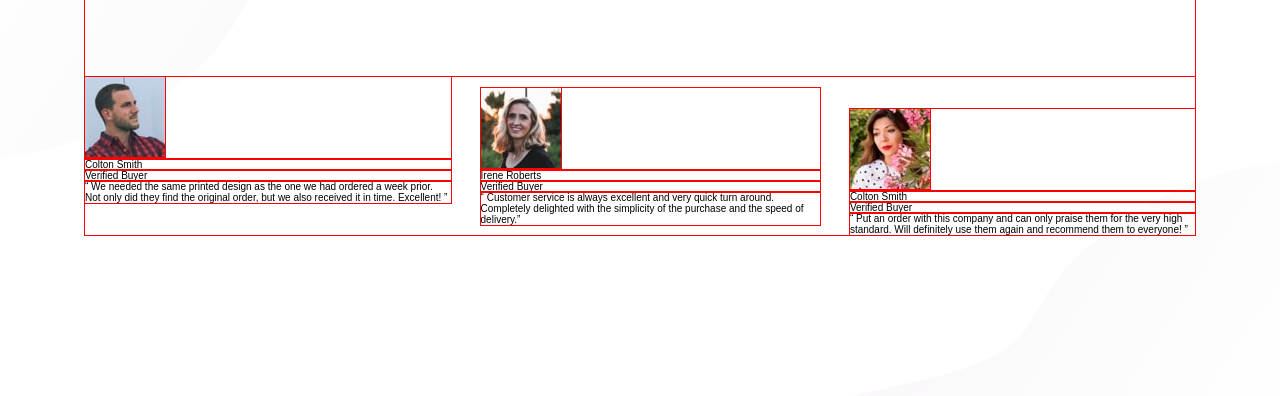
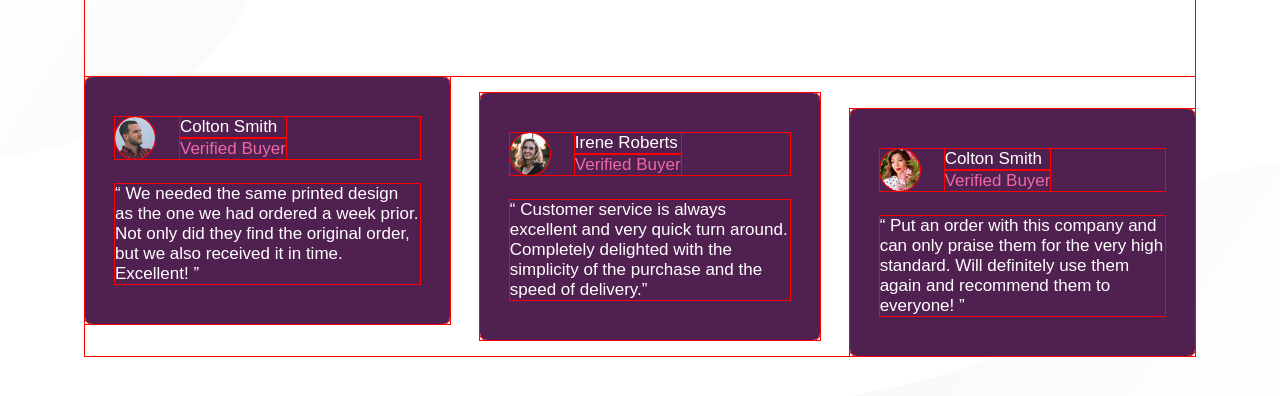
Before and after one commit to bazjerc/fm-social-proof-section, a website: page index.html in a window 1280 px wide. Shown: the part 240-636 px from the top of the page. Drawn offline with nearby package versions, Linux system fonts and the light colour scheme; files that its build step writes are made by us from their sources.

Commit message:
add review-card component styles

```diff
--- a/sass/components/_index.scss
+++ b/sass/components/_index.scss
@@ -1 +1,2 @@
 @forward "rating-card";
+@forward "review-card";
--- /dev/null
+++ b/sass/components/_review-card.scss
@@ -0,0 +1,37 @@
+@use "../abstracts" as *;
+
+.review-card {
+  padding: 4rem 3rem;
+  background-color: $magenta-darker;
+  color: $white;
+  border-radius: $border-radius-card;
+  &__buyer {
+    display: flex;
+    margin-bottom: 2.5rem;
+  }
+  &__buyer-avatar {
+    width: 4rem;
+    border-radius: 50%;
+    overflow: hidden;
+    margin-right: 2.5rem;
+    > img {
+      width: 100%;
+      height: 100%;
+      object-fit: cover;
+    }
+  }
+  &__buyer-info {
+    font-size: 1.7rem;
+    display: flex;
+    flex-direction: column;
+    justify-content: space-between;
+  }
+  &__buyer-name {
+  }
+  &__buyer-status {
+    color: $pink-soft;
+  }
+  &__text {
+    font-size: 1.7rem;
+  }
+}
```
